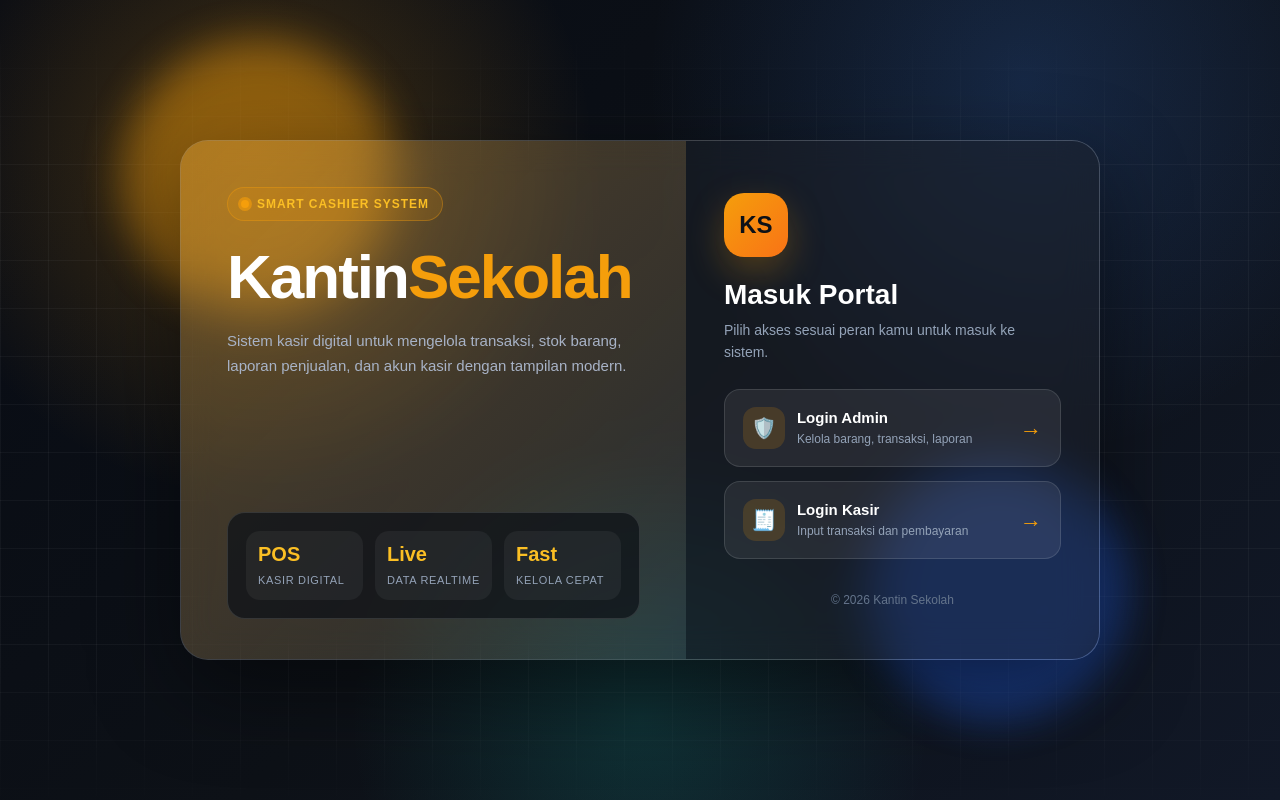
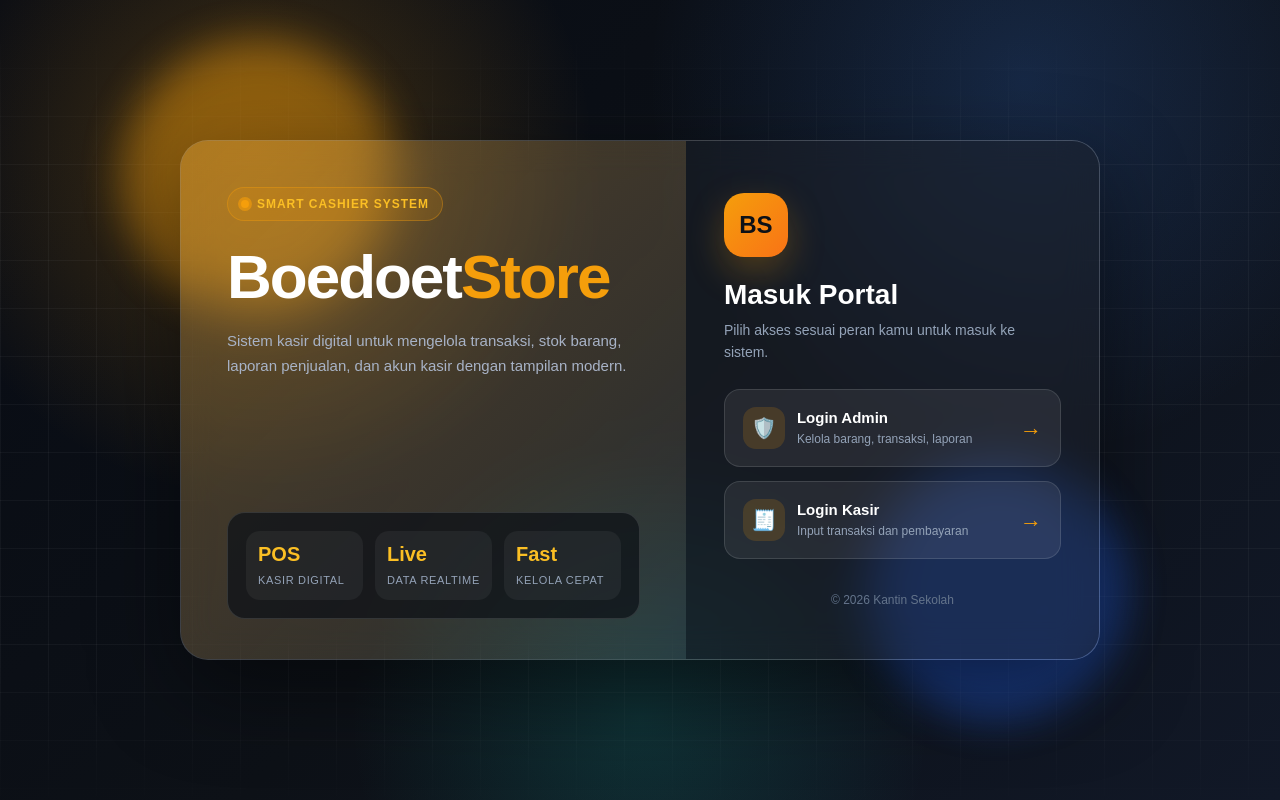
Before and after one commit to Arkha-Daka/kasir-app, a plain HTML site: page index.html in a window 1280 px wide. Drawn offline with Linux system fonts and the light colour scheme.

Commit message:
ganti logo di index.html

```diff
--- a/index.html
+++ b/index.html
@@ -3,6 +3,7 @@
 <head>
   <meta charset="UTF-8">
   <meta name="viewport" content="width=device-width, initial-scale=1.0">
+  <link rel="icon" type="image/png" href="kasir-tugas-akhir/assets/favicon.png">
   <title>Kantin Sekolah — Portal Login</title>
 
   <style>
@@ -388,7 +389,7 @@
       </div>
 
       <h1>
-        Kantin<span>Sekolah</span>
+        Boedoet<span>Store</span>
       </h1>
 
       <p class="desc">
@@ -415,7 +416,7 @@
     </section>
 
     <section class="login-side">
-      <div class="logo">KS</div>
+      <div class="logo">BS</div>
 
       <h2>Masuk Portal</h2>
       <p>
```
